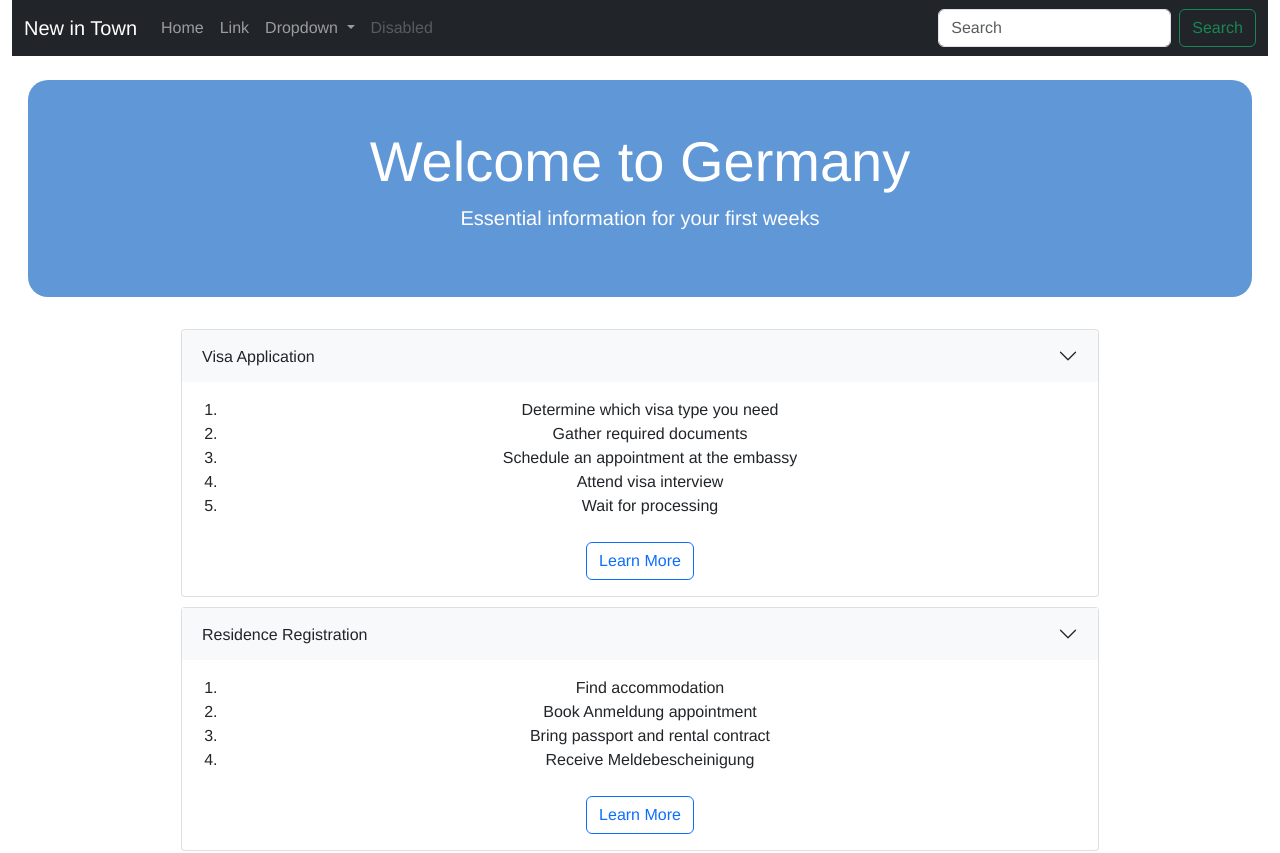
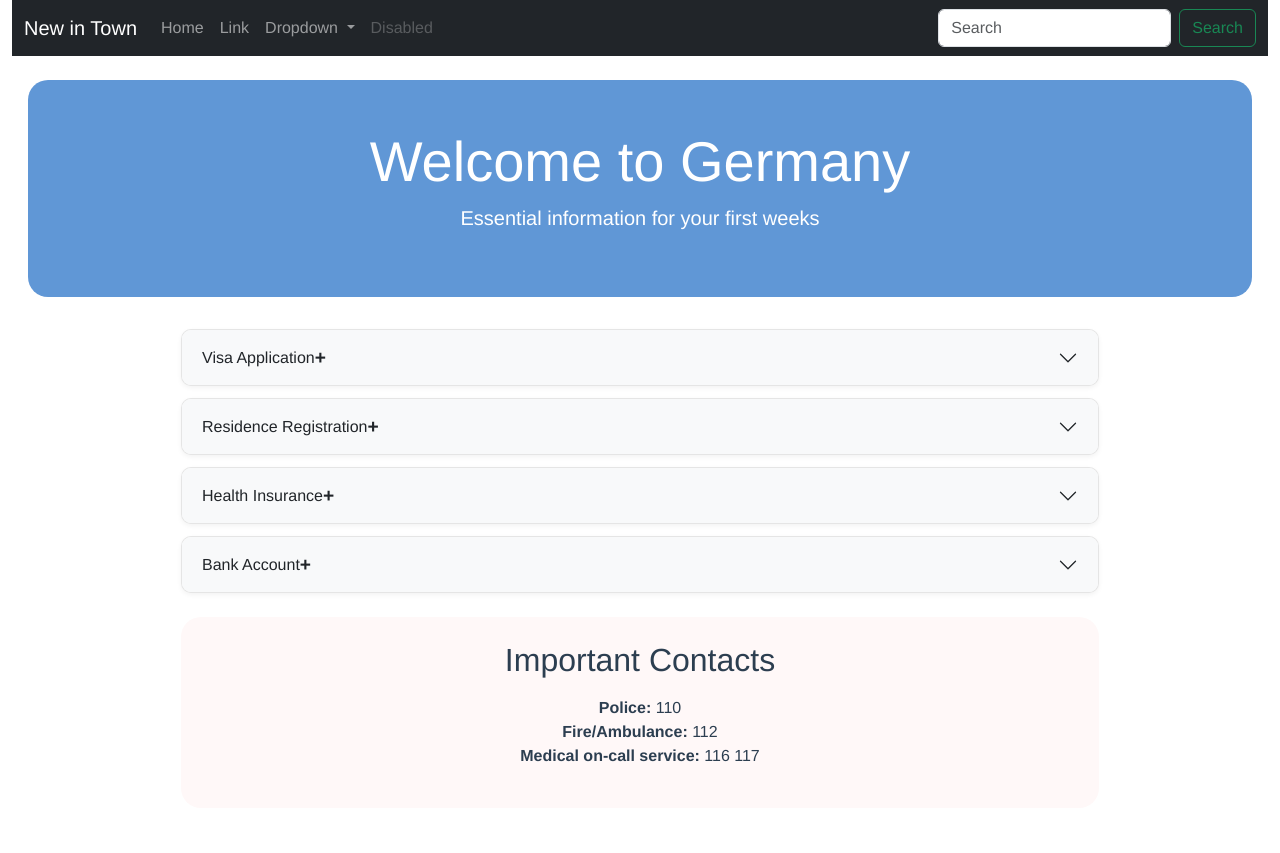
Before and after one commit to az9612/hackathon, a Vue app: page /first in a window 1280 px wide. Shown: the top 853 px of the page. After the commit the page ends 832 px from the top, so only its background shows below. Built offline with nearby package versions, Linux system fonts and the light colour scheme.

Commit message:
Update InfoCard.vue

```diff
--- a/src/components/InfoCard.vue
+++ b/src/components/InfoCard.vue
@@ -2,20 +2,23 @@
   <div class="accordion-item">
     <h2 class="accordion-header">
       <button
-        class="accordion-button collapsed"
+        class="accordion-button"
         type="button"
-        @click="toggleAccordion"
+        @click="isOpen = !isOpen"
         :class="{ 'collapsed': !isOpen }"
       >
         {{ title }}
+        <span class="accordion-icon">{{ isOpen ? '−' : '+' }}</span>
       </button>
     </h2>
-    <div class="accordion-collapse" :class="{ 'show': isOpen }">
+    <div
+      class="accordion-collapse"
+      :class="{ 'show': isOpen }"
+      v-show="isOpen"
+    >
       <div class="accordion-body">
         <ol class="steps-list">
-          <li v-for="(step, index) in steps" :key="index">
-            {{ step }}
-          </li>
+          <li v-for="(step, index) in steps" :key="index">{{ step }}</li>
         </ol>
         <router-link
           :to="linkPath"
@@ -41,33 +44,60 @@ export default {
     return {
       isOpen: false
     }
-  },
-  methods: {
-    toggleAccordion() {
-      this.isOpen = !this.isOpen;
-    }
   }
 }
 </script>
 
 <style scoped>
 .accordion-item {
-  margin-bottom: 10px;
-  border: 1px solid rgba(0,0,0,0.125);
-  border-radius: 0.25rem;
+  border: 1px solid rgba(0,0,0,0.1);
+  border-radius: 10px;
+  margin-bottom: 12px;
+  overflow: hidden;
+  box-shadow: 0 2px 5px rgba(0,0,0,0.05);
 }
 
 .accordion-button {
+  width: 100%;
+  padding: 1rem 1.25rem;
   background-color: #f8f9fa;
+  border: none;
   font-weight: 500;
+  display: flex;
+  justify-content: space-between;
+  align-items: center;
+  transition: all 0.2s;
 }
 
-.accordion-button:not(.collapsed) {
-  background-color: #e7f1ff;
-  color: #0c63e4;
+.accordion-button:hover {
+  background-color: #e9ecef;
+}
+
+.accordion-icon {
+  font-size: 1.2rem;
+  font-weight: bold;
+}
+
+.accordion-collapse {
+  background: white;
+}
+
+.accordion-body {
+  padding: 1rem 1.25rem;
 }
 
 .steps-list {
   padding-left: 20px;
+  margin-bottom: 0;
+}
+
+.btn-outline-primary {
+  border-color: #6097d6;
+  color: #6097d6;
+}
+
+.btn-outline-primary:hover {
+  background-color: #6097d6;
+  color: white;
 }
 </style>
```
